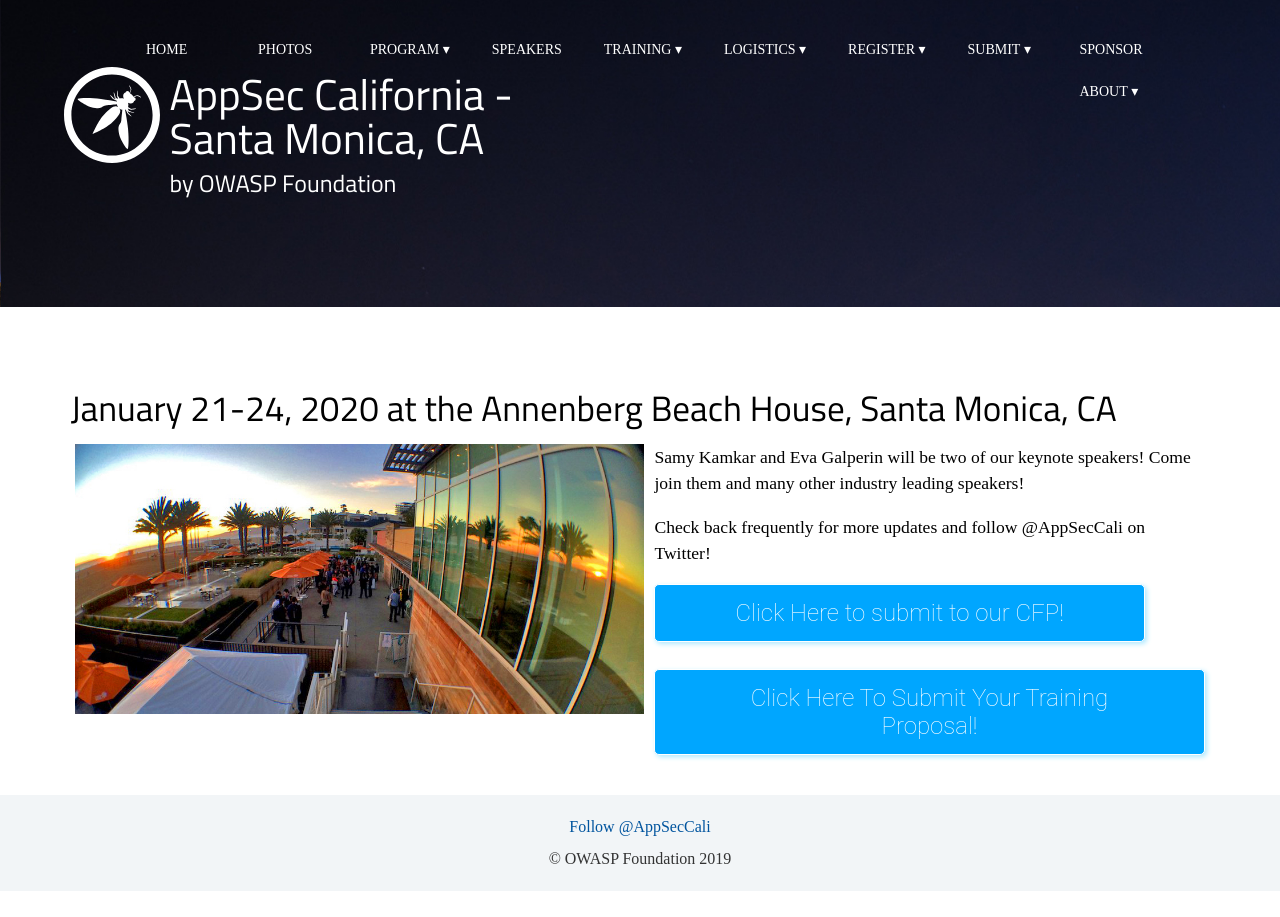
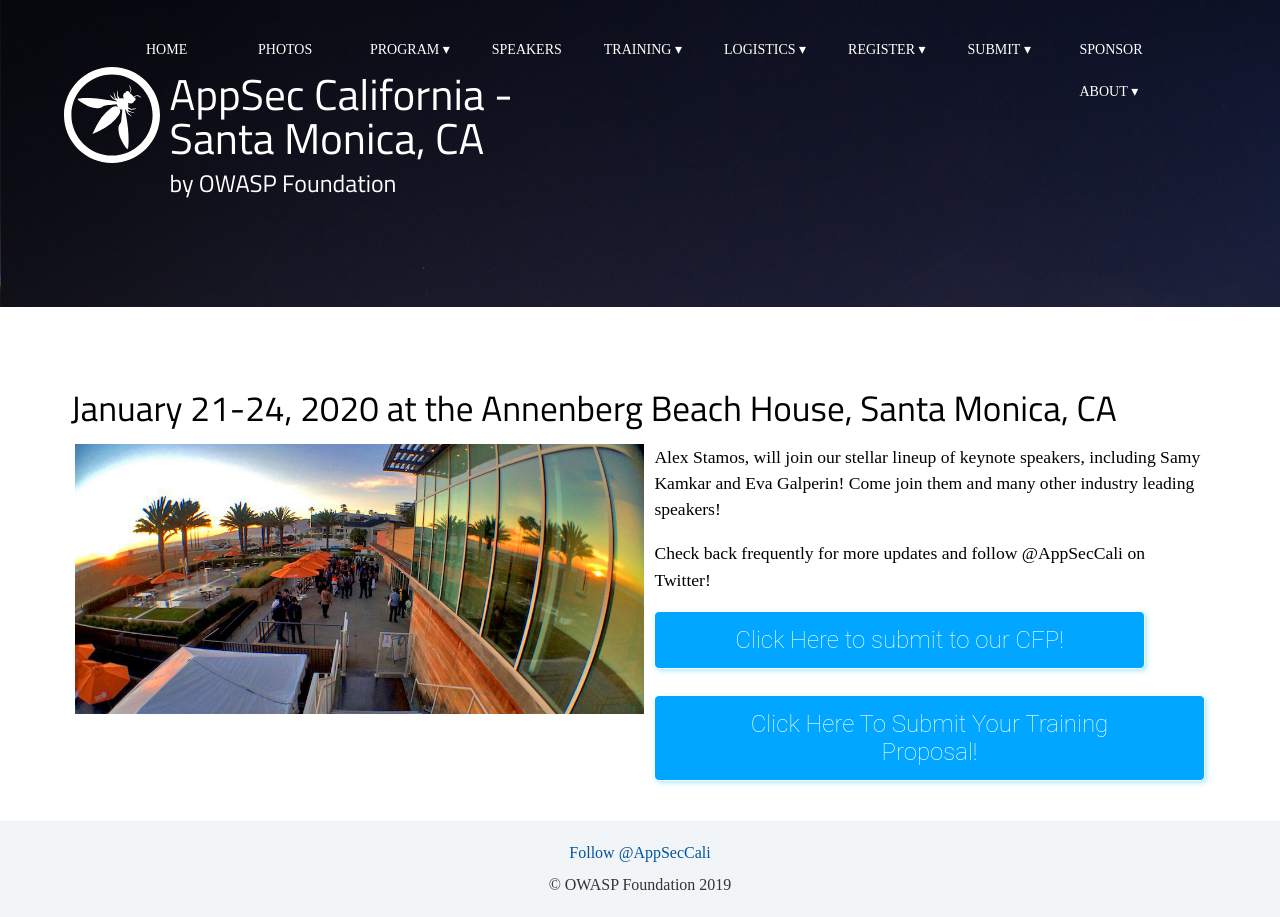
Before and after one commit to OWASP/2020-appseccalifornia, a Jekyll site: the page built from index.html, in a window 1280 px wide. Built offline with Jekyll 4.4.1, drawn with Linux system fonts in a browser that asks for light colours; some web fonts are replaced; comment, search, counter and statistics services are not loaded.

Commit message:
adding Alex to list of keynotes on homepage

```diff
--- a/index.html
+++ b/index.html
@@ -13,7 +13,7 @@
 <div class="row"><h2>January 21-24, 2020 at the Annenberg Beach House, Santa Monica, CA</h2></div>
 <div class="row"><div class="column"><img src="../assets/images/fisheye.jpg" width="569" align="left"></div>
 <div class="column">
-<div><p>Samy Kamkar and Eva Galperin will be two of our keynote speakers! Come join them and many other industry leading speakers!</p><p>Check back frequently for more updates and follow @AppSecCali on Twitter!</p></div>
+<div><p>Alex Stamos, will join our stellar lineup of keynote speakers, including Samy Kamkar and Eva Galperin! Come join them and many other industry leading speakers!</p><p>Check back frequently for more updates and follow @AppSecCali on Twitter!</p></div>
 <div><button name="cfpBUton" class="button" onclick="window.location.href='https://owasp.submittable.com/submit/147365/app    sec-callifornia-2020-call-for-presentations';">Click Here to submit to our CFP!</button></div>
 <br>
 <div><button name="cftButton" class="button" onclick="window.location.href='https://owasp.submittable.com/submit/147366/ap    psec-callifornia-2020-call-for-trainers';">Click Here To Submit Your Training Proposal!</button></div>
```
